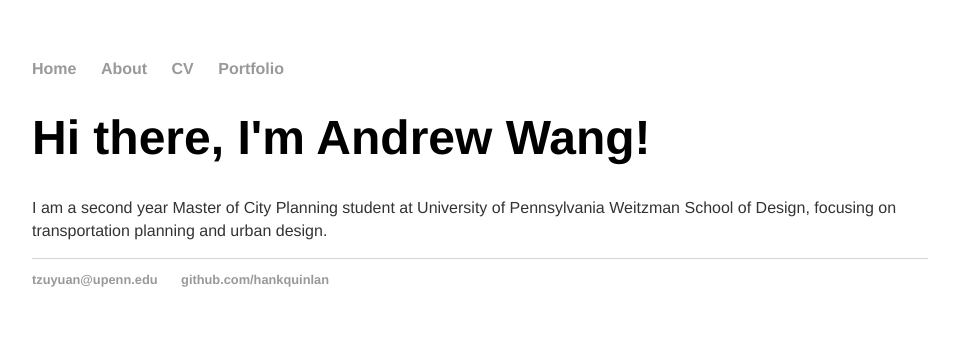
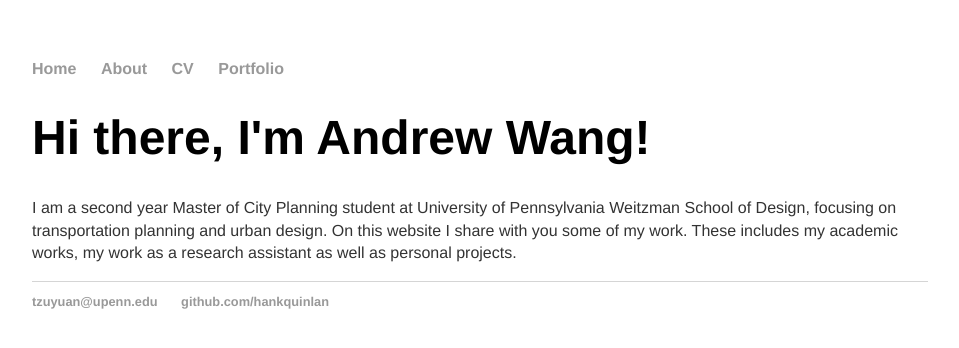
Before and after one commit to tzuyuanw/tzuyuanw.github.io, a Jekyll site: the page built from index.html, in a window 1280 px wide. Shown: the top 348 px of the page, without its empty margins (160-1119 px from the left). Built offline with Jekyll 4.4.1, drawn with Linux system fonts in a browser that asks for light colours.

Commit message:
Update index.html

```diff
--- a/index.html
+++ b/index.html
@@ -4,6 +4,8 @@ title: Andrew Wang
 ---
 <div class="blurb">
 	<h1>Hi there, I'm Andrew Wang!</h1>
-	<p>I am a second year Master of City Planning student at University of Pennsylvania Weitzman School of Design, focusing on
-	transportation planning and urban design. </p>
+	<p>I am a second year Master of City Planning student at University of Pennsylvania Weitzman School of Design,
+		focusing on transportation planning and urban design. On this website I share with you some of my work.
+		These includes my academic works, my work as a research assistant as well as personal projects.
+	</p>
 </div><!-- /.blurb -->
```
